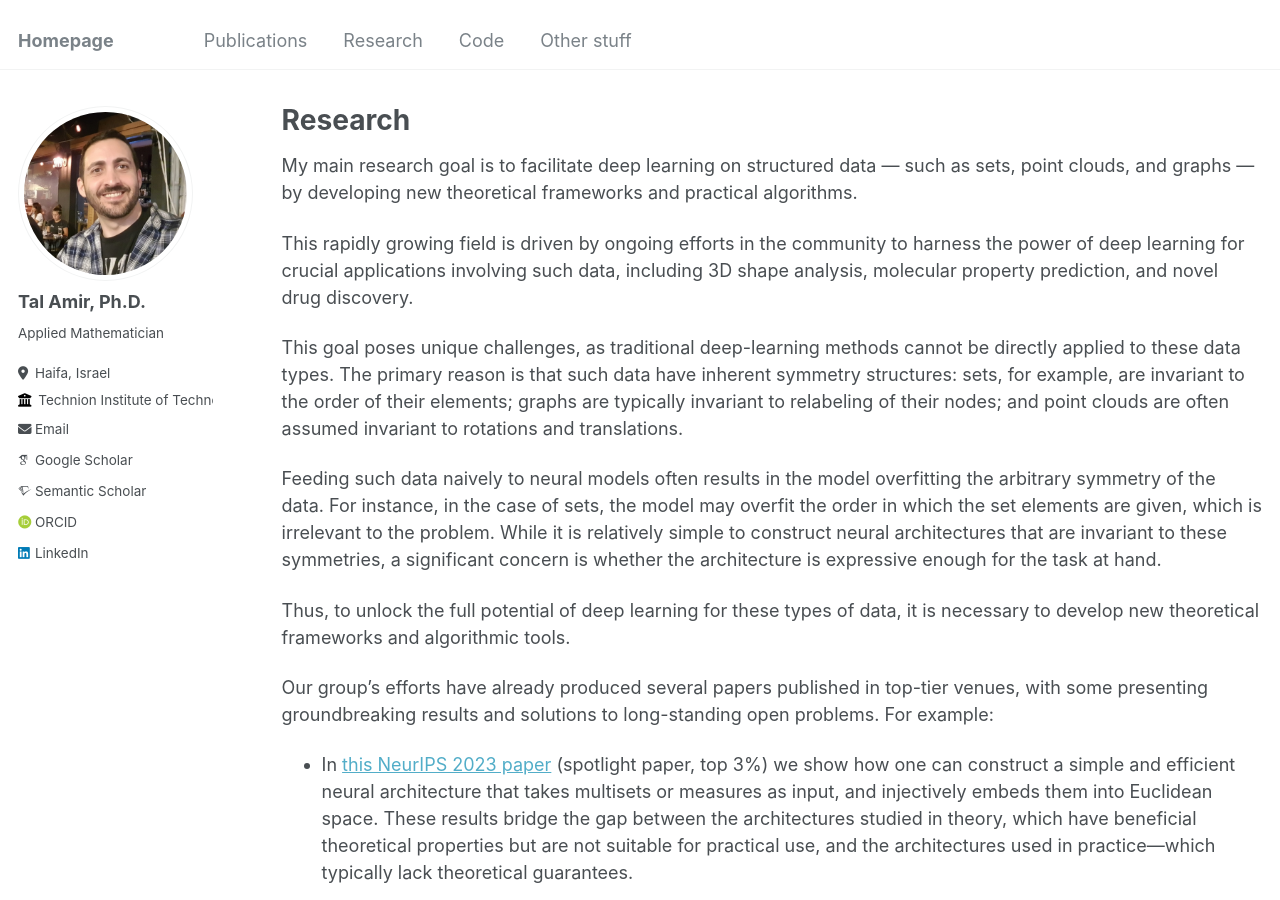
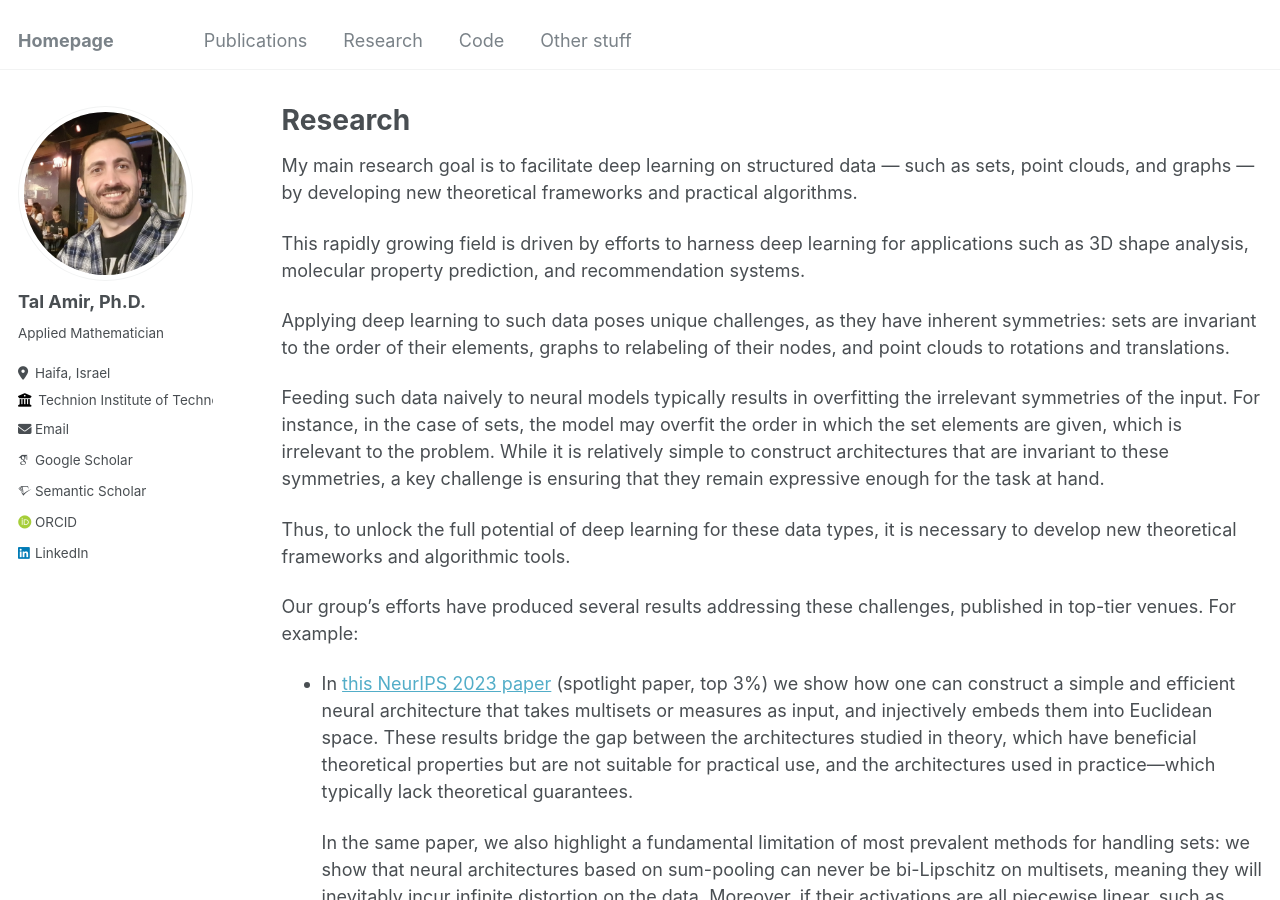
Before and after one commit to tal-amir/tal-amir.github.io, a Jekyll site: the page built from _pages/research.md, in a window 1280 px wide and 900 px high. Built offline with Jekyll 4.4.1, drawn with Linux system fonts in a browser that asks for light colours; some web fonts are replaced.

Commit message:
Refreshing homepage

```diff
--- a/_pages/research.md
+++ b/_pages/research.md
@@ -9,15 +9,16 @@
 
 My main research goal is to facilitate deep learning on structured data — such as sets, point clouds, and graphs — by developing new theoretical frameworks and practical algorithms.
 
-This rapidly growing field is driven by ongoing efforts in the community to harness the power of deep learning for crucial applications involving such data, including 3D shape analysis, molecular property prediction, and novel drug discovery.
+This rapidly growing field is driven by efforts to harness deep learning for applications such as 3D shape analysis, molecular property prediction, and recommendation systems.
 
-This goal poses unique challenges, as traditional deep-learning methods cannot be directly applied to these data types. The primary reason is that such data have inherent symmetry structures: sets, for example, are invariant to the order of their elements; graphs are typically invariant to relabeling of their nodes; and point clouds are often assumed invariant to rotations and translations.
+Applying deep learning to such data poses unique challenges, as they have inherent symmetries: sets are invariant to the order of their elements, graphs to relabeling of their nodes, and point clouds to rotations and translations.
 
-Feeding such data naively to neural models often results in the model overfitting the arbitrary symmetry of the data. For instance, in the case of sets, the model may overfit the order in which the set elements are given, which is irrelevant to the problem. While it is relatively simple to construct neural architectures that are invariant to these symmetries, a significant concern is whether the architecture is expressive enough for the task at hand.
+Feeding such data naively to neural models typically results in overfitting the irrelevant symmetries of the input. For instance, in the case of sets, the model may overfit the order in which the set elements are given, which is irrelevant to the problem. While it is relatively simple to construct architectures that are invariant to these symmetries, a key challenge is ensuring that they remain expressive enough for the task at hand.
 
-Thus, to unlock the full potential of deep learning for these types of data, it is necessary to develop new theoretical frameworks and algorithmic tools.
 
-Our group's efforts have already produced several papers published in top-tier venues, with some presenting groundbreaking results and solutions to long-standing open problems. For example:
+Thus, to unlock the full potential of deep learning for these data types, it is necessary to develop new theoretical frameworks and algorithmic tools.
+
+Our group's efforts have produced several results addressing these challenges, published in top-tier venues. For example:
 
 - In [this NeurIPS 2023 paper](https://tal-amir.github.io/publication/2023-12%20Neural%20Injective%20Functions) (spotlight paper, top 3%) we show how one can construct a simple and efficient neural architecture that takes multisets or measures as input, and injectively embeds them into Euclidean space. These results bridge the gap between the architectures studied in theory, which have beneficial theoretical properties but are not suitable for practical use, and the architectures used in practice—which typically lack theoretical guarantees.
 
```
